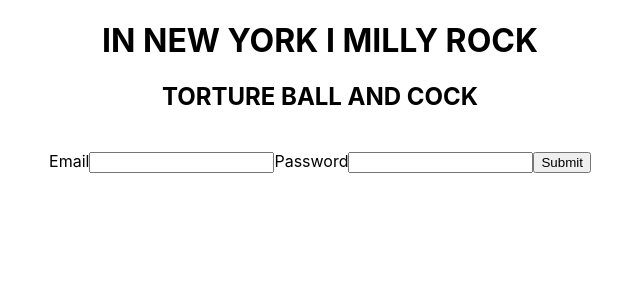
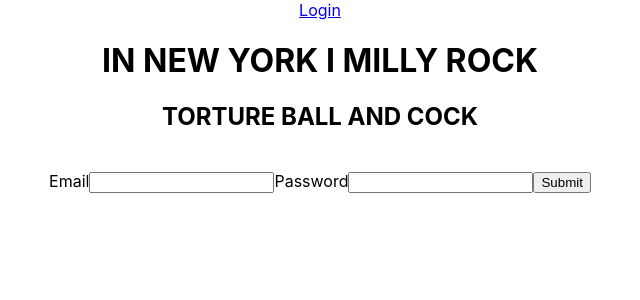
Before and after one commit to garethmarkel/FMloop, a React (Create React App) app in the folder ra_ai/client/: page /login in a window 1280 px wide. Shown: the top 300 px of the page, without its empty margins (320-960 px from the left). Built offline with nearby package versions, Linux system fonts and the light colour scheme.

Commit message:
Trying to get routes to work.

```diff
--- a/ra_ai/client/package.json
+++ b/ra_ai/client/package.json
@@ -8,6 +8,7 @@
     "@testing-library/user-event": "^7.2.1",
     "react": "^16.13.1",
     "react-dom": "^16.13.1",
+    "react-router-dom": "^5.1.2",
     "react-scripts": "3.4.1"
   },
   "scripts": {
--- a/ra_ai/client/src/App.js
+++ b/ra_ai/client/src/App.js
@@ -1,35 +1,13 @@
 import React from 'react';
-import logo from './logo.svg';
-import './App.css';
-import Login from './pages/login';
+import './css/App.css';
+import HomeComponent from './components/home/HomeComponent';
+
 function App() {
   return (
     <div className="App">
-      <h1>IN NEW YORK I MILLY ROCK</h1>
-      <h2>TORTURE BALL AND COCK</h2>
-      <br />
-      <Login />
+      <HomeComponent />
     </div>
   );
 }
 
 export default App;
-// <header className="App-header">
-//   <img src={logo} className="App-logo" alt="logo" />
-//   <p>
-//     Edit <code>src/App.js</code> and save to reload.
-//   </p>
-//   <a
-//     className="App-link"
-//     href="https://reactjs.org"
-//     target="_blank"
-//     rel="noopener noreferrer"
-//   >
-//     Learn React
-//   </a>
-// </header>
-// <br />
-// <br />
-// <br />
-// <br />
-// <br />
--- /dev/null
+++ b/ra_ai/client/src/components/home/HomeComponent.js
@@ -0,0 +1,27 @@
+import React from 'react';
+import '../../css/App.css';
+import login from '../../routes/login';
+import { BrowserRouter, Route, Switch, Link } from 'react-router-dom';
+
+class HomeComponent extends React.Component
+{
+  render ()
+  {
+    return (
+      <div>
+        <BrowserRouter>
+          <div>
+            <div>
+              <Link to="/login">Login</Link>
+            </div>
+            <Switch>
+               <Route path="/login" component={login} />
+            </Switch>
+          </div>
+        </BrowserRouter>
+      </div>
+    );
+  }
+}
+
+export default HomeComponent;
--- a/ra_ai/client/src/pages/login.js
+++ b/ra_ai/client/src/components/login/LoginComponent.js
@@ -1,6 +1,6 @@
 import React, { Component } from "react";
 
-class Login extends React.Component {
+class LoginComponent extends React.Component {
   constructor(props) {
     super(props);
     this.state = {
@@ -66,6 +66,11 @@ class Login extends React.Component {
       return (
         <div>
           <div>
+            <div>
+              <h1>IN NEW YORK I MILLY ROCK</h1>
+              <h2>TORTURE BALL AND COCK</h2>
+              <br />
+            </div>
             <form onSubmit={this.handleSubmit}>
               <label>Email</label>
               <input type="text" name="email" onChange={this.handleEmailChange} />
@@ -82,4 +87,4 @@ class Login extends React.Component {
   }
 }
 
-export default Login;
+export default LoginComponent;
--- /dev/null
+++ b/ra_ai/client/src/routes/login.js
@@ -0,0 +1,33 @@
+import React from 'react';
+import LoginComponent from '../components/login/LoginComponent';
+
+//import PageComponent from './components/pageComponent';
+////Page Tiers:
+///Page = f(component) = x*COmponeny +z
+
+
+//We're in LoginPage
+//Once we have aesthetic things that go to many pages, we want those all in one replace
+//pageComponent.js file
+//for unique pages, like login, we have parent component LoginComponent, which in turn can have child components
+//So Login.js would create a page by passing loginComponent.js to pageCompnent.js to create a stylistically consistent Login Page
+
+
+///components
+///components/dashboard
+///components/project
+///components/pages (dahsboard, login, project, etc)
+///components/templates (exteriroPageComponent, interiorPageComponent)
+///components/templates/general
+
+
+//page compnent, into which we drop LoginComponent in
+function login() {
+  return (
+    <div className="LoginRouter">
+      <LoginComponent />
+    </div>
+  );
+}
+
+export default login;
```
Also changed, not shown: ra_ai/client/src/components/createaccount/CreateAccountComponent.js (added), ra_ai/client/src/components/templates/ExteriorPage.js (added), ra_ai/client/src/css/App.css (renamed from ra_ai/client/src/App.css), ra_ai/client/src/images/logo.svg (renamed from ra_ai/client/src/logo.svg), ra_ai/client/src/routes/createAccount.js (added), 1 other file (tests, documents, lock files or other folders).
